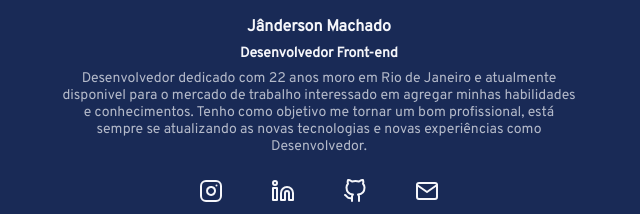
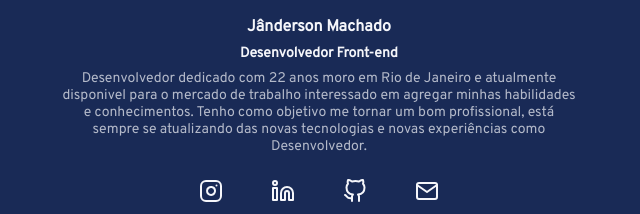
Before and after one commit to jotaMch/project_LESS_port, a website: page index.html in a window 1280 px wide. Shown: the part 235-449 px from the top of the page, 321-961 px from the left. Drawn offline with Linux system fonts and the light colour scheme.

Commit message:
add new file less

```diff
--- a/index.html
+++ b/index.html
@@ -18,7 +18,7 @@
                 <h1 class="profile-bio-name">Jânderson Machado</h1>
                 <h2 class="profile-bio-subtitle">Desenvolvedor Front-end</h2>
                 <p class="profile-bio-description">
-                    Desenvolvedor dedicado com 22 anos moro em Rio de Janeiro e atualmente disponivel para o mercado de trabalho interessado em agregar minhas habilidades e conhecimentos. Tenho como objetivo me tornar um bom profissional, está sempre se atualizando as novas tecnologias e novas experiências como Desenvolvedor.
+                    Desenvolvedor dedicado com 22 anos moro em Rio de Janeiro e atualmente disponivel para o mercado de trabalho interessado em agregar minhas habilidades e conhecimentos. Tenho como objetivo me tornar um bom profissional, está sempre se atualizando das novas tecnologias e novas experiências como Desenvolvedor.
                 </p>
             </div>
         </header>
```
